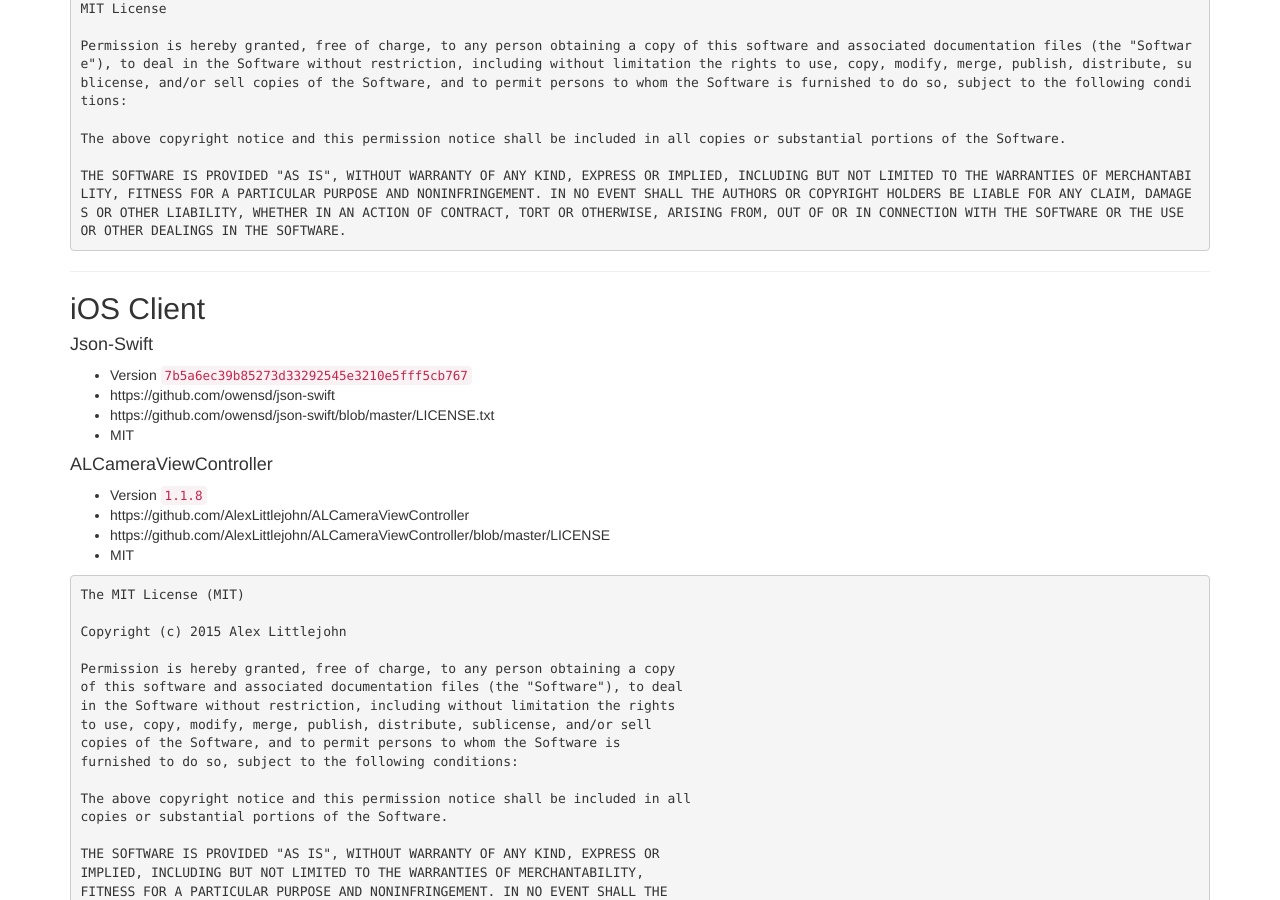
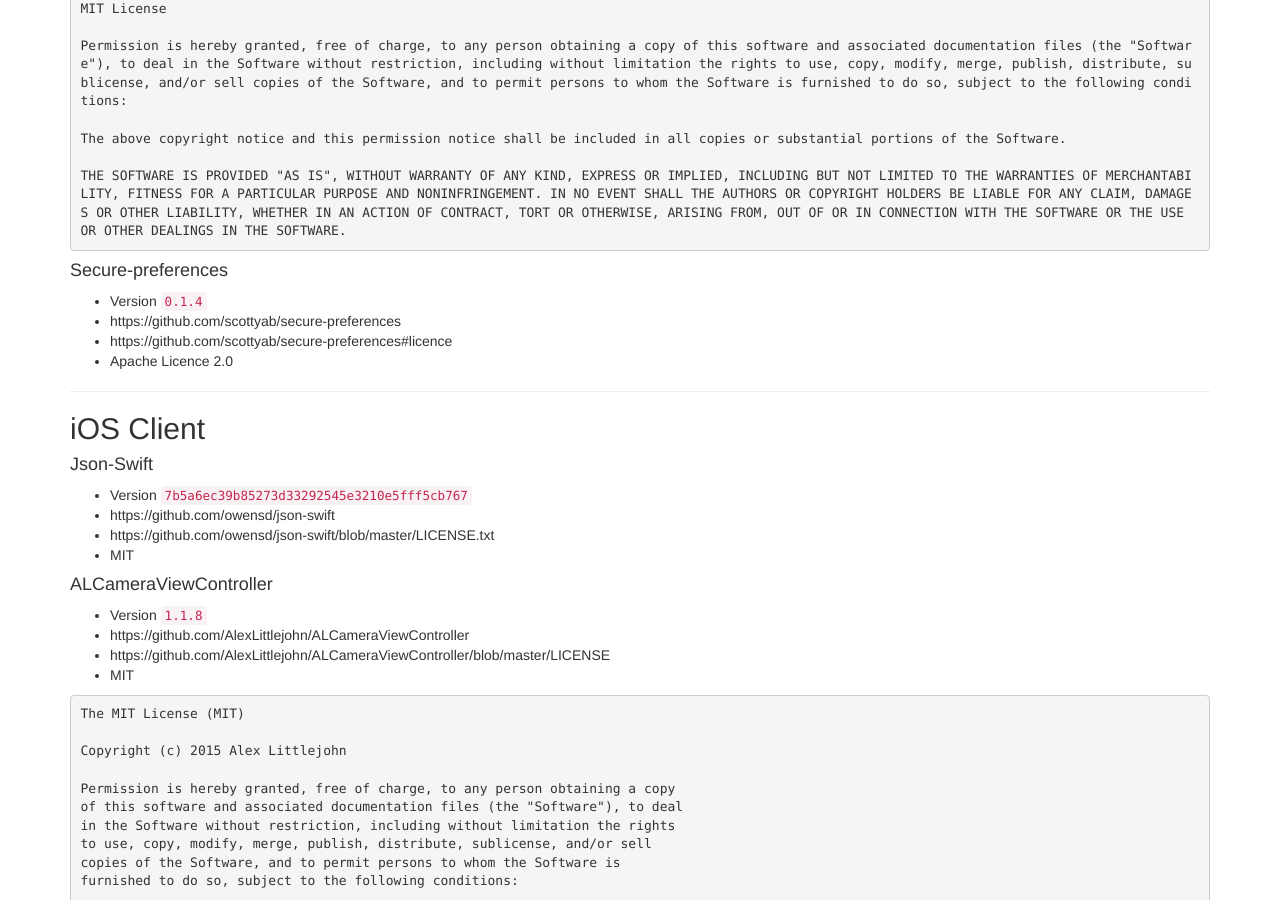
Before and after one commit to Springworks/m2h-open-source-licenses, a Jekyll site: the page built from index.md, in a window 1280 px wide and 900 px high, scrolled down 3827 px. Built offline with Jekyll 4.4.1, drawn with Linux system fonts in a browser that asks for light colours; our own code applies the rules of GitHub Pages for plain Markdown files.

Commit message:
add(android) Secure-preferences license for Android

````diff
--- a/index.md
+++ b/index.md
@@ -216,6 +216,12 @@ The above copyright notice and this permission notice shall be included in all c
 THE SOFTWARE IS PROVIDED "AS IS", WITHOUT WARRANTY OF ANY KIND, EXPRESS OR IMPLIED, INCLUDING BUT NOT LIMITED TO THE WARRANTIES OF MERCHANTABILITY, FITNESS FOR A PARTICULAR PURPOSE AND NONINFRINGEMENT. IN NO EVENT SHALL THE AUTHORS OR COPYRIGHT HOLDERS BE LIABLE FOR ANY CLAIM, DAMAGES OR OTHER LIABILITY, WHETHER IN AN ACTION OF CONTRACT, TORT OR OTHERWISE, ARISING FROM, OUT OF OR IN CONNECTION WITH THE SOFTWARE OR THE USE OR OTHER DEALINGS IN THE SOFTWARE.
 ```
 
+#### Secure-preferences
+* Version `0.1.4`
+* https://github.com/scottyab/secure-preferences
+* https://github.com/scottyab/secure-preferences#licence
+* Apache Licence 2.0
+
 ---
 
 ## iOS Client
````
